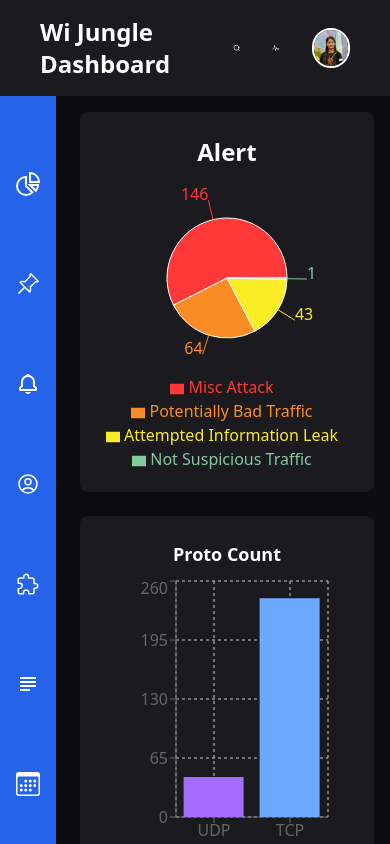
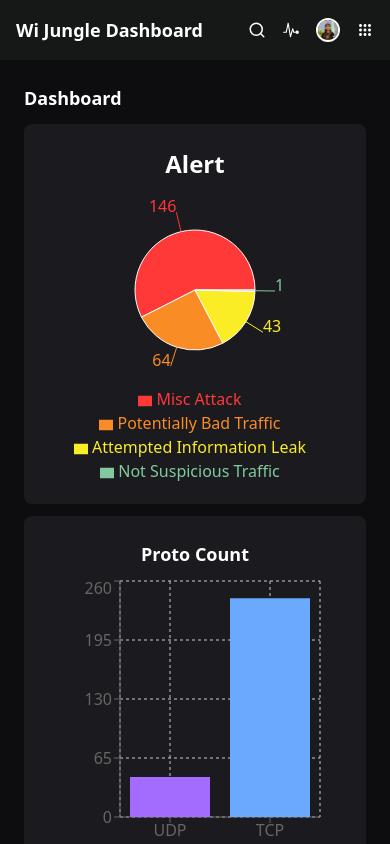
Before and after one commit to NehaKumari0102/wi-jungle, a React (Vite) app: page / in a window 390 px wide. Shown: the top 844 px of the page. Built offline with nearby package versions, Linux system fonts and the light colour scheme.

Commit message:
Dashboard update

```diff
--- a/src/components/Graphs/CustomPieChart.jsx
+++ b/src/components/Graphs/CustomPieChart.jsx
@@ -4,7 +4,7 @@ import { PieChart, Pie, Tooltip, Legend, Cell, ResponsiveContainer } from "recha
 
 const CustomPieChart = ({ data }) => {
   const [chartData, setChartData] = useState([]);
-  const is500px = useMediaQuery("(min-width: 500px)")
+  const is600px = useMediaQuery("(min-width: 600px)")
   const is400px = useMediaQuery("(min-width: 400px)")
   const colors = [
     "#ff3838",
@@ -47,14 +47,14 @@ const CustomPieChart = ({ data }) => {
   return (
     <div className="bg-[#1a1a1f] rounded-lg p-4">
       <h1 className="text-center text-2xl font-semibold my-2">Alert</h1>
-      <ResponsiveContainer width="100%" height={is500px ? 400 : 300}>
+      <ResponsiveContainer width="100%" height={is600px ? 400 : 300}>
         <PieChart >
           <Pie
             dataKey="value"
             data={chartData}
             cx="50%"
             cy="50%"
-            outerRadius={is500px ? 100 : is400px ? 80 : 60}
+            outerRadius={is600px ? 100 : is400px ? 70 : 60}
             label
           >
             {chartData.map((entry, index) => (
--- a/src/components/NavBar/NavBar.jsx
+++ b/src/components/NavBar/NavBar.jsx
@@ -1,18 +1,25 @@
 import React from "react";
-import user from '../../assets/user.jpg'
+import user from "../../assets/user.jpg";
 import { LuSearch } from "react-icons/lu";
 import { IoIosPulse } from "react-icons/io";
+import { CgMenuGridO } from "react-icons/cg";
 
 const NavBar = () => {
   return (
-    <nav className="py-4 px-10 bg-[#1a1a1f] sticky top-0 z-10 flex flex-row items-center justify-between">
-      <h1 className="text-2xl font-semibold">Wi Jungle Dashboard</h1>
+    <nav className="py-4 sm:px-10 px-4 bg-[#161717] sticky top-0 z-10 flex flex-row items-center justify-between">
+      <h1 className="sm:text-2xl text-lg font-semibold">Wi Jungle Dashboard</h1>
 
-      <div className="flex flex-row items-center gap-8">
-        <LuSearch className="text-2xl" />
-        <IoIosPulse className="text-2xl" />
+      <div className="flex flex-row items-center sm:gap-8 gap-4">
+        <LuSearch className="sm:text-2xl text-lg" />
+        <IoIosPulse className="sm:text-2xl text-lg" />
 
-        <img src={user} alt="user" className="w-10 h-10 rounded-full border-2 border-white" />
+        <img
+          src={user}
+          alt="user"
+          className="sm:w-10 w-6 sm:h-10 h-6 object-cover rounded-full border-2 border-white"
+        />
+
+        <CgMenuGridO className="sm:hidden block sm:text-2xl text-lg" />
       </div>
     </nav>
   );
--- a/src/components/SidePanel/SidePanel.jsx
+++ b/src/components/SidePanel/SidePanel.jsx
@@ -6,17 +6,33 @@ import { HiOutlineUserCircle } from "react-icons/hi2";
 import { IoExtensionPuzzleOutline } from "react-icons/io5";
 import { MdOutlineSubject } from "react-icons/md";
 import { BsCalendar3 } from "react-icons/bs";
+import { GoTriangleRight } from "react-icons/go";
 
 const SidePanel = () => {
   return (
-    <aside className="SidePanel h-[92%] fixed z-10 bg-blue-600 p-4 flex flex-col items-center justify-evenly gap-y-4 text-2xl">
+    <aside className="SidePanel h-[92%] fixed z-10 bg-blue-600 p-4 sm:flex hidden flex-col items-center justify-evenly gap-y-4 text-2xl">
+      <button className="flex flex-row items-center">
         <GrPieChart />
+        <GoTriangleRight className="text-sm" />
+      </button>
+      <button className="flex flex-row items-center">
         <BsPinAngle />
+      </button>
+      <button className="flex flex-row items-center">
         <BiBell />
+      </button>
+      <button className="flex flex-row items-center">
         <HiOutlineUserCircle />
+      </button>
+      <button className="flex flex-row items-center">
         <IoExtensionPuzzleOutline />
+      </button>
+      <button className="flex flex-row items-center">
         <MdOutlineSubject />
+      </button>
+      <button className="flex flex-row items-center">
         <BsCalendar3 />
+      </button>
     </aside>
   );
 };
--- a/src/pages/Dashboard.jsx
+++ b/src/pages/Dashboard.jsx
@@ -27,9 +27,10 @@ const Dashboard = ({ list }) => {
         <div className="Dashboard w-full flex flex-row">
           <SidePanel />
 
-          <div className="Graphs w-full gap-y-4 pl-20 flex flex-col p-4">
+          <div className="Graphs w-full ms:gap-y-6 gap-y-3 flex flex-col p-6 sm:ml-20 ml-0">
+            <h1 className="sm:text-2xl text-lg font-semibold sm:mb-4">Dashboard</h1>
             <div
-              className="gridLayout gap-6 w-full"
+              className="gridLayout sm:gap-6 gap-3 w-full"
               style={containerStyle}
             >
               <CustomPieChart data={list} />
```
Lines whose indentation alone changed are shown as unchanged.
